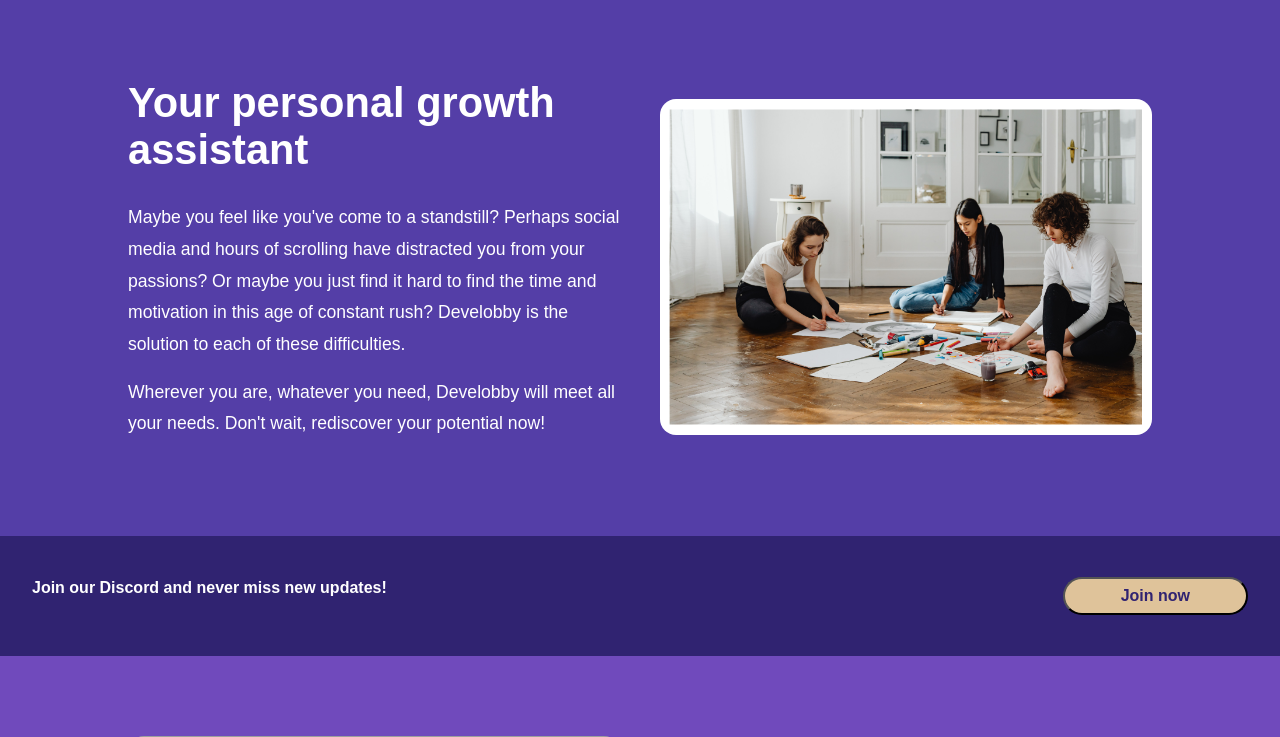
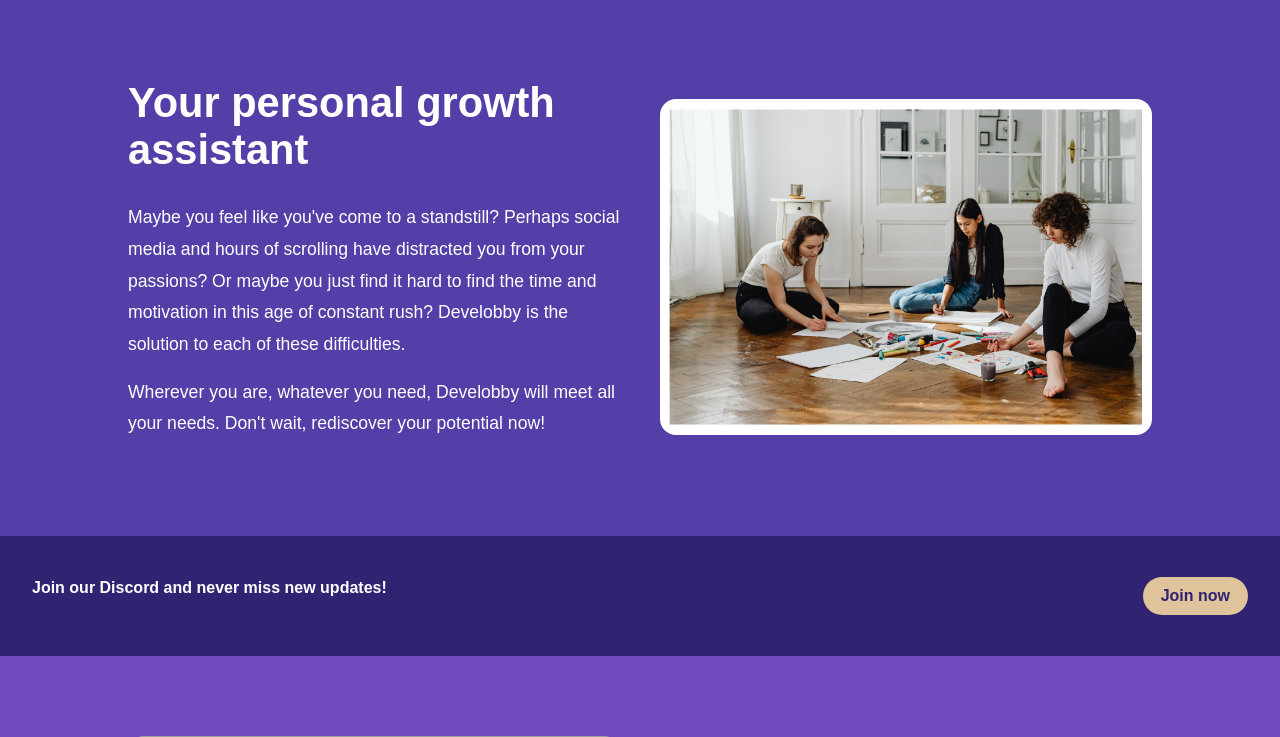
Before and after one commit to happylittlejester/Develobby, a Django app: page / in a window 1280 px wide. Shown: the part 976-1713 px from the top of the page. Run offline with Django 5.2, Linux system fonts and the light colour scheme; some libraries are stand-ins or nearby versions; grey boxes are pictures that could not be loaded.

Commit message:
odnosnik do discorda

```diff
--- a/myproject/myapp/static/css/style.css
+++ b/myproject/myapp/static/css/style.css
@@ -175,6 +175,10 @@ section {
   align-items: center;
 }
 
+.faq-wrapper .small-btn {
+  margin-left: auto;
+}
+
 .footer-text {
   font-size: 1rem;
   font-weight: 500;
@@ -270,6 +274,21 @@ a {
   text-decoration: none !important;
 }
 
+.small-btn {
+  background: var(--beige);
+  color: var(--dark-purple);
+  border: none;
+  border-radius: 999px;
+  padding: 7px 18px;
+  font-weight: 700;
+  cursor: pointer;
+  transition: transform 0.15s ease, opacity 0.15s ease;
+
+  text-decoration: none;   /* usuwa podkreślenie */
+  display: inline-flex;    /* zachowuje pozycję jak button */
+  align-items: center;
+  justify-content: center;
+}
 
 /* ================= RESPONSIVE ================= */
 
--- a/myproject/myapp/templates/myapp/base.html
+++ b/myproject/myapp/templates/myapp/base.html
@@ -4,7 +4,7 @@
 <head>
   <meta charset="UTF-8" />
   <meta name="viewport" content="width=device-width, initial-scale=1.0" />
-  <title>{% block title %}Develobby{% endblock %}</title>
+  <title>Develobby</title>
 
   <!-- FAVICON -->
   <link rel="icon" type="image/png" href="{% static 'img/Logo_Develobby.png' %}">
--- a/myproject/myapp/templates/myapp/homepage.html
+++ b/myproject/myapp/templates/myapp/homepage.html
@@ -40,7 +40,9 @@
 <footer class="footer-develobby">
   <div class="faq-wrapper">
     <p class="footer-text"><b>Join our Discord and never miss new updates!</b></p>
-    <button class="faq-btn">Join now</button>
+    <a href="https://discord.gg/NMStUE7a" target="_blank" class="small-btn">
+      Join now
+    </a>
   </div>
 </footer>
 
--- a/myproject/myapp/templates/myapp/profile.html
+++ b/myproject/myapp/templates/myapp/profile.html
@@ -96,7 +96,10 @@
     <!-- DISCORD -->
     <section class="discord-strip">
       <p>Want to share your progress with friends? Join our Discord server!</p>
-      <button class="small-btn">Join now</button>
+      <a href="https://discord.gg/NMStUE7a" target="_blank" class="small-btn">
+        Join now
+      </a>
+
     </section>
 
     <!-- TITLES -->
```
Also changed, not shown: myproject/db.sqlite3.
